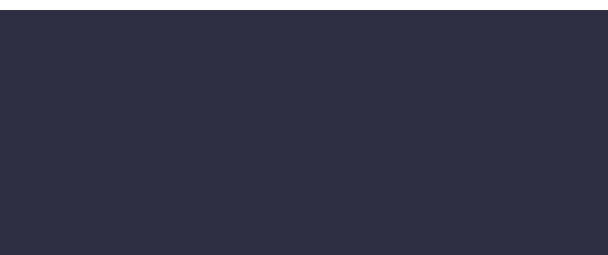
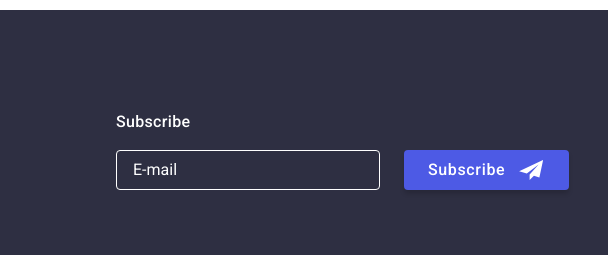
Before and after one commit to Katharinaad/goit-markup-hw-06, a plain HTML site: page index.html in a window 1280 px wide. Shown: the part 2900-3155 px from the top of the page, 672-1280 px from the left. Drawn offline with nearby package versions, Linux system fonts and the light colour scheme.

Commit message:
add subscribe section

```diff
--- a/index.html
+++ b/index.html
@@ -57,7 +57,7 @@
 
       <div class="backdrop is-hidden" data-modal>
         <div class="modal">
-          <button class="modal-btn" type="button" data-modal-close>
+          <button class="modal-close-btn" type="button" data-modal-close>
             <svg class="modal-icon" width="8" height="8"><use href="./images/icon.svg#icon-close-black"></use></svg>
           </button>
         </div>
@@ -371,6 +371,20 @@
             </li>
           </ul>
         </div>
+
+        <div class="subscribe-section">
+          <p class="subscribe-text">Subscribe</p>
+                  <form class="subscribe-form" name="subscribe_form">
+                    <div class="subscribe-form-wrapper">
+                      <label class="subscribe-field">
+                        <input class="footer-form-input" type="email" name="email" placeholder="E-mail" />
+                      </label>
+                        <button class="subscribe-btn" type="submit">Subscribe<svg class="subscribe-icon" width="24" height="20"><use href="./images/icon.svg#icon-icon-subscribe"></use>
+                         </svg></button>
+                    </div>
+                  </form>
+            </div>
+        </div>
       </div>
     </footer>
 
```
